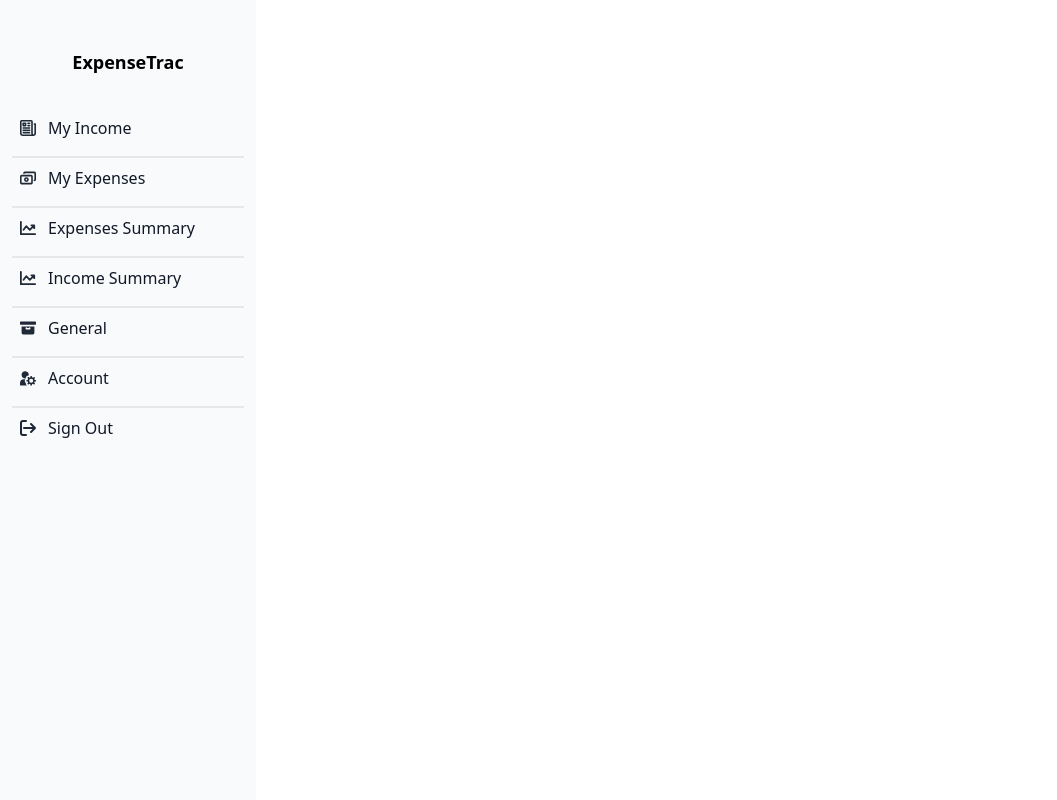
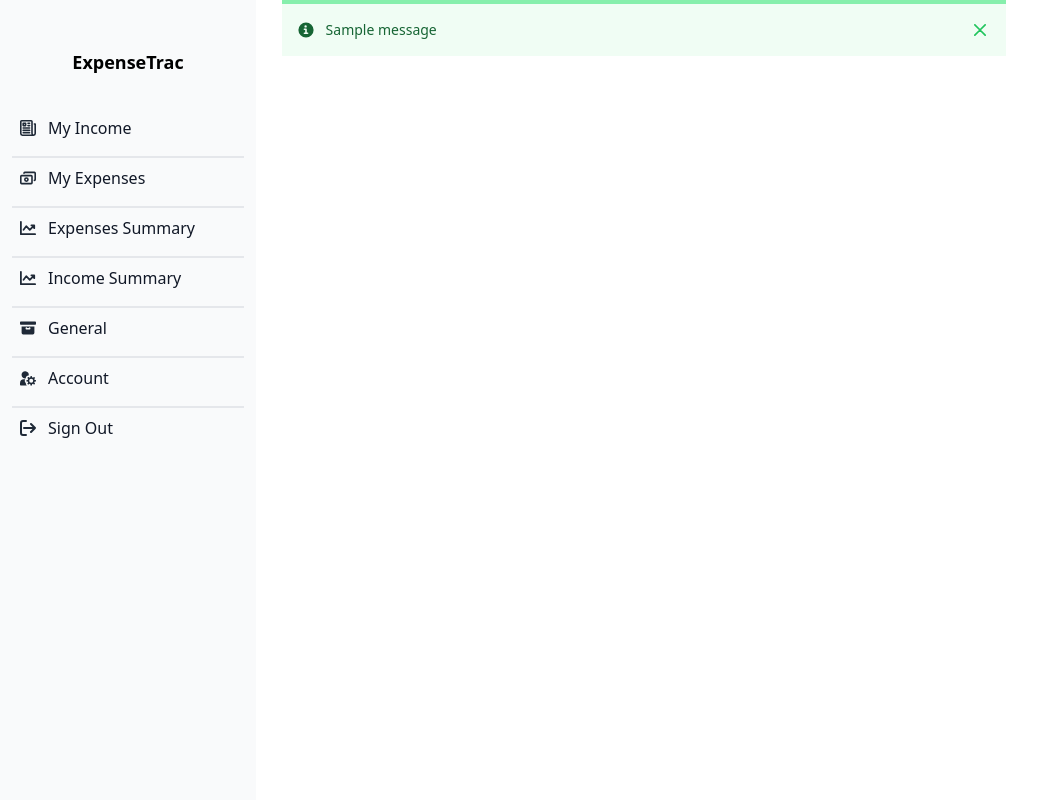
Before and after one commit to Awwal12/ExpenseTrac, a Django app: page /home/ in a window 1280 px wide. Shown: the whole page, without its empty margins (0-1057 px from the left). Run offline with Django 4.2, Linux system fonts and the light colour scheme; tables that the repository leaves empty hold one stand-in row (values such as "Sample post"); one stand-in notice (Sample message) is shown; some libraries are stand-ins or nearby versions.

Commit message:
added messages functionality with styling

```diff
--- a/expensetrac/expenseapp/templates/auth/login.html
+++ b/expensetrac/expenseapp/templates/auth/login.html
@@ -4,6 +4,7 @@
 {% endblock %}
 
 {% block content %}
+{% include 'partial/_messages.html' %}
 	<section class="bg-gray-50 dark:bg-gray-900">
   <div class="flex flex-col items-center justify-center px-6 py-8 mx-auto md:h-screen lg:py-0">
       <a href="#" class="flex items-center mb-6 text-2xl font-semibold text-gray-900 dark:text-white">
--- a/expensetrac/expenseapp/templates/auth/register.html
+++ b/expensetrac/expenseapp/templates/auth/register.html
@@ -5,6 +5,7 @@
 {% endblock %}
 
 {% block content %}
+{% include 'partial/_messages.html' %}
 <section class="bg-gray-50 dark:bg-gray-900">
   <div
     class="flex flex-col items-center justify-center px-6 py-8 mx-auto md:h-screen lg:py-0"
--- a/expensetrac/expenseapp/templates/base.html
+++ b/expensetrac/expenseapp/templates/base.html
@@ -55,8 +55,11 @@
       <div class="flex flex-wrap ">
         {% include 'partial/sidebar.html' %}
 
+
         <main role="main" class="px-4 pl-4 pr-4 md:w-3/4 sm:ml-auto lg:w-4/5">
-          {% block content %} {% endblock %}
+          {% block content %}
+          {% include 'partial/_messages.html' %}
+          {% endblock %}
         </main>
       </div>
     </div>
--- a/expensetrac/expenseapp/templates/base_auth.html
+++ b/expensetrac/expenseapp/templates/base_auth.html
@@ -9,24 +9,7 @@
     {% block title %}{% endblock%}</title>
 </head>
 <body>
-{% if messages %}
-{% for message in messages %}
-        <div id="alert-border-2" class="flex items-center p-4 mb-4 text-red-800 border-t-4 border-red-300 bg-red-50 dark:text-red-400 dark:bg-gray-800 dark:border-red-800" role="alert">
-    <svg class="flex-shrink-0 w-4 h-4" aria-hidden="true" xmlns="http://www.w3.org/2000/svg" fill="currentColor" viewBox="0 0 20 20">
-      <path d="M10 .5a9.5 9.5 0 1 0 9.5 9.5A9.51 9.51 0 0 0 10 .5ZM9.5 4a1.5 1.5 0 1 1 0 3 1.5 1.5 0 0 1 0-3ZM12 15H8a1 1 0 0 1 0-2h1v-3H8a1 1 0 0 1 0-2h2a1 1 0 0 1 1 1v4h1a1 1 0 0 1 0 2Z"/>
-    </svg>
-    <div class="ml-3 text-sm font-medium">
-            {{message}}
-    </div>
-    <button type="button" class="ml-auto -mx-1.5 -my-1.5 bg-red-50 text-red-500 rounded-lg focus:ring-2 focus:ring-red-400 p-1.5 hover:bg-red-200 inline-flex items-center justify-center h-8 w-8 dark:bg-gray-800 dark:text-red-400 dark:hover:bg-gray-700"  data-dismiss-target="#alert-border-2" aria-label="Close">
-      <span class="sr-only">Dismiss</span>
-      <svg class="w-3 h-3" aria-hidden="true" xmlns="http://www.w3.org/2000/svg" fill="none" viewBox="0 0 14 14">
-        <path stroke="currentColor" stroke-linecap="round" stroke-linejoin="round" stroke-width="2" d="m1 1 6 6m0 0 6 6M7 7l6-6M7 7l-6 6"/>
-      </svg>
-    </button>
-</div>
-{% endfor %}
-        {% endif %}
+
    {% block content %}
 
    {% endblock%}
--- /dev/null
+++ b/expensetrac/expenseapp/templates/partial/_messages.html
@@ -0,0 +1,57 @@
+{% extends 'base_auth.html' %}
+{% block content %}
+<div class="w-3/4">
+{% if messages %}
+{% for message in messages %}
+{% if message.tags == 'success' %}
+  <div id="alert-border-3" class="flex items-center p-4 mb-4 text-green-800 border-t-4 border-green-300 bg-green-50 dark:text-green-400 dark:bg-gray-800 dark:border-green-800" role="alert">
+    <svg class="flex-shrink-0 w-4 h-4" aria-hidden="true" xmlns="http://www.w3.org/2000/svg" fill="currentColor" viewBox="0 0 20 20">
+      <path d="M10 .5a9.5 9.5 0 1 0 9.5 9.5A9.51 9.51 0 0 0 10 .5ZM9.5 4a1.5 1.5 0 1 1 0 3 1.5 1.5 0 0 1 0-3ZM12 15H8a1 1 0 0 1 0-2h1v-3H8a1 1 0 0 1 0-2h2a1 1 0 0 1 1 1v4h1a1 1 0 0 1 0 2Z"/>
+    </svg>
+    <div class="ml-3 text-sm font-medium">
+      {{message}}
+    </div>
+    <button type="button" class="ml-auto -mx-1.5 -my-1.5 bg-green-50 text-green-500 rounded-lg focus:ring-2 focus:ring-green-400 p-1.5 hover:bg-green-200 inline-flex items-center justify-center h-8 w-8 dark:bg-gray-800 dark:text-green-400 dark:hover:bg-gray-700"  data-dismiss-target="#alert-border-3" aria-label="Close">
+      <span class="sr-only">Dismiss</span>
+      <svg class="w-3 h-3" aria-hidden="true" xmlns="http://www.w3.org/2000/svg" fill="none" viewBox="0 0 14 14">
+        <path stroke="currentColor" stroke-linecap="round" stroke-linejoin="round" stroke-width="2" d="m1 1 6 6m0 0 6 6M7 7l6-6M7 7l-6 6"/>
+      </svg>
+    </button>
+</div>
+
+  {% elif message.tags == 'error' %}
+  <div id="alert-border-2" class="flex items-center p-4 mb-4 text-red-800 border-t-4 border-red-300 bg-red-50 dark:text-red-400 dark:bg-gray-800 dark:border-red-800" role="alert">
+    <svg class="flex-shrink-0 w-4 h-4" aria-hidden="true" xmlns="http://www.w3.org/2000/svg" fill="currentColor" viewBox="0 0 20 20">
+      <path d="M10 .5a9.5 9.5 0 1 0 9.5 9.5A9.51 9.51 0 0 0 10 .5ZM9.5 4a1.5 1.5 0 1 1 0 3 1.5 1.5 0 0 1 0-3ZM12 15H8a1 1 0 0 1 0-2h1v-3H8a1 1 0 0 1 0-2h2a1 1 0 0 1 1 1v4h1a1 1 0 0 1 0 2Z"/>
+    </svg>
+    <div class="ml-3 text-sm font-medium">
+      {{message}}
+    </div>
+    <button type="button" class="ml-auto -mx-1.5 -my-1.5 bg-red-50 text-red-500 rounded-lg focus:ring-2 focus:ring-red-400 p-1.5 hover:bg-red-200 inline-flex items-center justify-center h-8 w-8 dark:bg-gray-800 dark:text-red-400 dark:hover:bg-gray-700"  data-dismiss-target="#alert-border-2" aria-label="Close">
+      <span class="sr-only">Dismiss</span>
+      <svg class="w-3 h-3" aria-hidden="true" xmlns="http://www.w3.org/2000/svg" fill="none" viewBox="0 0 14 14">
+        <path stroke="currentColor" stroke-linecap="round" stroke-linejoin="round" stroke-width="2" d="m1 1 6 6m0 0 6 6M7 7l6-6M7 7l-6 6"/>
+      </svg>
+    </button>
+</div>
+{% else %}
+
+<div id="alert-border-1" class="flex items-center p-4 mb-4 text-blue-800 border-t-4 border-blue-300 bg-blue-50 dark:text-blue-400 dark:bg-gray-800 dark:border-blue-800" role="alert">
+    <svg class="flex-shrink-0 w-4 h-4" aria-hidden="true" xmlns="http://www.w3.org/2000/svg" fill="currentColor" viewBox="0 0 20 20">
+      <path d="M10 .5a9.5 9.5 0 1 0 9.5 9.5A9.51 9.51 0 0 0 10 .5ZM9.5 4a1.5 1.5 0 1 1 0 3 1.5 1.5 0 0 1 0-3ZM12 15H8a1 1 0 0 1 0-2h1v-3H8a1 1 0 0 1 0-2h2a1 1 0 0 1 1 1v4h1a1 1 0 0 1 0 2Z"/>
+    </svg>
+    <div class="ml-3 text-sm font-medium">
+      {{message}}
+    </div>
+    <button type="button" class="ml-auto -mx-1.5 -my-1.5 bg-blue-50 text-blue-500 rounded-lg focus:ring-2 focus:ring-blue-400 p-1.5 hover:bg-blue-200 inline-flex items-center justify-center h-8 w-8 dark:bg-gray-800 dark:text-blue-400 dark:hover:bg-gray-700" data-dismiss-target="#alert-border-1" aria-label="Close">
+      <span class="sr-only">Dismiss</span>
+      <svg class="w-3 h-3" aria-hidden="true" xmlns="http://www.w3.org/2000/svg" fill="none" viewBox="0 0 14 14">
+        <path stroke="currentColor" stroke-linecap="round" stroke-linejoin="round" stroke-width="2" d="m1 1 6 6m0 0 6 6M7 7l6-6M7 7l-6 6"/>
+      </svg>
+    </button>
+</div>
+  {% endif %}
+  {% endfor %}
+{% endif %}
+</div>
+{% endblock%}
```
